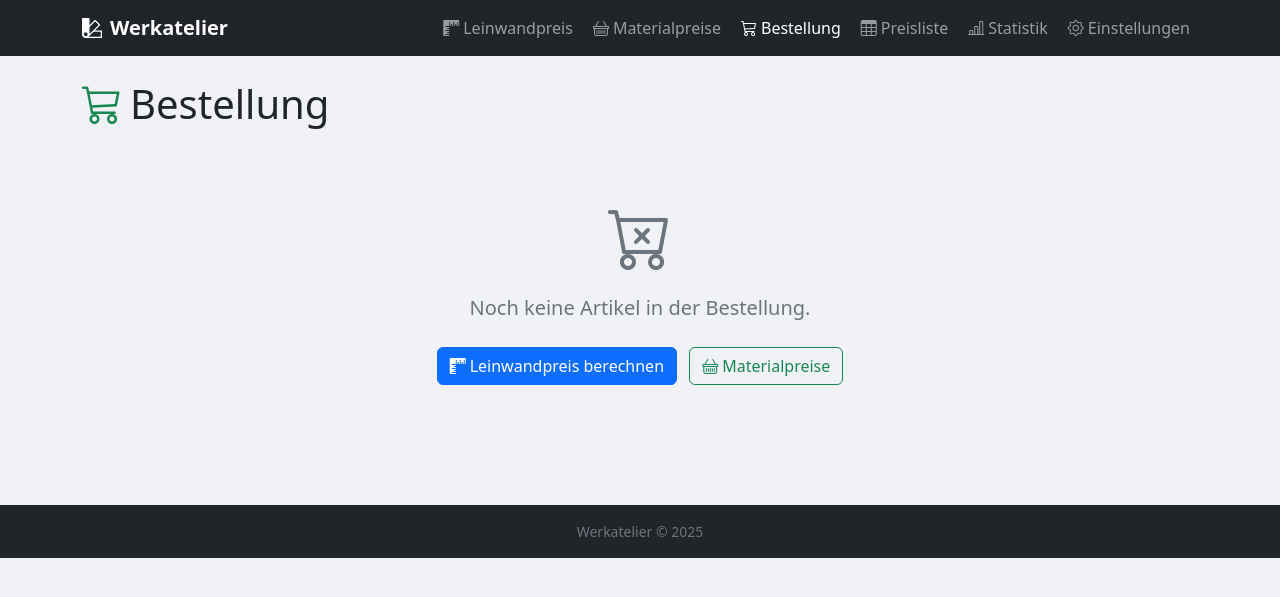
After one commit to pakolb2/web-Werkatelier, a Flask app: page /bestellung in a window 1280 px wide. The commit adds this page. Shown: the top 597 px of the page. Run offline with Flask 3, Linux system fonts and the light colour scheme; some libraries are stand-ins or nearby versions.

Commit message:
editing possible

```diff
--- a/app.py
+++ b/app.py
@@ -66,6 +66,12 @@ def einstellungen():
         canvas_prices=canvas_prices,
         business_info=biz_info,
     )
+
+
+@app.route("/bestellung")
+def bestellung():
+    biz_info = load_business_info()
+    return render_template("bestellung.html", business_info=biz_info)
 
 
 @app.route("/statistik")
--- /dev/null
+++ b/static/js/bestellung.js
@@ -0,0 +1,175 @@
+'use strict';
+
+// ── Bestellung page ───────────────────────────────────────────────────────────
+// Depends on ORDER (from order.js, loaded by base.html before this file).
+
+const $b = id => document.getElementById(id);
+
+// ── Rendering ─────────────────────────────────────────────────────────────────
+
+function renderBestellung() {
+  const items   = ORDER.getItems();
+  const empty   = $b('empty-state');
+  const content = $b('order-content');
+
+  if (items.length === 0) {
+    empty.classList.remove('d-none');
+    content.classList.add('d-none');
+    $b('cart-count-badge').textContent = '';
+    return;
+  }
+  empty.classList.add('d-none');
+  content.classList.remove('d-none');
+
+  const total = items.reduce((s, i) => s + (i.qty || 1), 0);
+  $b('cart-count-badge').textContent = `${total} Artikel`;
+
+  renderItems(items);
+  renderSummary(items);
+}
+
+function renderItems(items) {
+  const container = $b('order-items-container');
+  container.innerHTML = '';
+
+  items.forEach((item, idx) => {
+    const qty       = item.qty || 1;
+    const net       = item.verkauf;
+    const mwstAmt   = item.mwst ? Math.round(net * 0.081 * 20) / 20 : 0;
+    const gross     = Math.round((net + mwstAmt) * 20) / 20;
+    const lineTotal = Math.round(gross * qty * 20) / 20;
+
+    let desc, detail, icon;
+    if (item.type === 'material') {
+      desc   = item.produkt;
+      detail = item.qty_display || '';
+      icon   = 'bi-basket text-success';
+    } else {
+      desc   = `${item.size} cm`;
+      const support = item.support && item.support !== 'Kein Zwischenstück' ? ` · ${item.support}` : '';
+      detail = `${item.fabric} · ${item.wood}${support}`;
+      icon   = 'bi-rulers text-primary';
+    }
+
+    const mwstBadge = item.mwst
+      ? '<span class="badge bg-success-subtle text-success border border-success-subtle small">inkl. MwSt</span>'
+      : '<span class="badge bg-secondary-subtle text-secondary border small">exkl. MwSt</span>';
+
+    const unitNote = qty > 1
+      ? `<div class="text-secondary x-small">${gross.toFixed(2)} CHF × ${qty}</div>`
+      : '';
+
+    const card = document.createElement('div');
+    card.className = 'card shadow-sm mb-2';
+    card.innerHTML = `
+      <div class="card-body py-2 px-3">
+        <div class="d-flex align-items-start gap-3">
+          <!-- Clickable info area -->
+          <div class="flex-grow-1" style="cursor:pointer" data-edit-idx="${idx}">
+            <div class="d-flex align-items-center gap-2 flex-wrap mb-1">
+              ${qty > 1 ? `<span class="badge bg-primary rounded-pill">${qty}×</span>` : ''}
+              <span class="fw-semibold"><i class="bi ${icon} me-1"></i>${desc}</span>
+              ${mwstBadge}
+            </div>
+            <div class="text-secondary small text-truncate" style="max-width:360px">${detail}</div>
+          </div>
+          <!-- Price -->
+          <div class="text-end flex-shrink-0">
+            <div class="fw-bold font-monospace text-success fs-6">${lineTotal.toFixed(2)}</div>
+            <div class="text-secondary x-small">CHF</div>
+            ${unitNote}
+          </div>
+        </div>
+        <!-- Actions -->
+        <div class="d-flex gap-2 mt-2 pt-2 border-top">
+          <button class="btn btn-outline-secondary btn-sm btn-edit-item" data-idx="${idx}">
+            <i class="bi bi-pencil me-1"></i>Bearbeiten
+          </button>
+          <button class="btn btn-outline-danger btn-sm ms-auto btn-remove-item" data-idx="${idx}">
+            <i class="bi bi-trash me-1"></i>Entfernen
+          </button>
+        </div>
+      </div>`;
+    container.appendChild(card);
+  });
+
+  // Wire edit buttons and clickable area
+  container.querySelectorAll('.btn-edit-item, [data-edit-idx]').forEach(el => {
+    el.addEventListener('click', () => {
+      const idx = parseInt(el.dataset.idx ?? el.dataset.editIdx);
+      ORDER.openEditModal(idx);
+    });
+  });
+
+  // Wire remove buttons
+  container.querySelectorAll('.btn-remove-item').forEach(el => {
+    el.addEventListener('click', () => ORDER.removeItem(parseInt(el.dataset.idx)));
+  });
+}
+
+function renderSummary(items) {
+  const lines = $b('summary-lines');
+  lines.innerHTML = '';
+  let totalNet  = 0;
+  let totalMwst = 0;
+
+  items.forEach(item => {
+    const qty     = item.qty || 1;
+    const net     = item.verkauf * qty;
+    const mwst    = item.mwst ? Math.round(item.verkauf * 0.081 * 20) / 20 * qty : 0;
+    totalNet  += net;
+    totalMwst += mwst;
+
+    const gross = Math.round((net + mwst) * 20) / 20;
+    const label = item.type === 'material'
+      ? item.produkt
+      : `${qty > 1 ? qty + '× ' : ''}${item.size} cm`;
+
+    lines.innerHTML += `
+      <div class="d-flex justify-content-between align-items-baseline small py-1 border-bottom">
+        <span class="text-secondary text-truncate me-2" style="max-width:170px">${label}</span>
+        <span class="font-monospace flex-shrink-0">${gross.toFixed(2)}</span>
+      </div>`;
+  });
+
+  const total = Math.round((totalNet + totalMwst) * 20) / 20;
+  $b('summary-total').textContent = total.toFixed(2);
+  $b('summary-mwst-note').textContent = totalMwst > 0
+    ? `inkl. MwSt CHF ${(Math.round(totalMwst * 20) / 20).toFixed(2)}`
+    : '';
+}
+
+// ── PDF preview ───────────────────────────────────────────────────────────────
+
+$b('btn-preview-pdf').addEventListener('click', () => {
+  if (!window.jspdf) { alert('PDF-Bibliothek noch nicht geladen — bitte kurz warten.'); return; }
+  const url = ORDER.generatePDFBlobUrl();
+  if (!url) return;
+
+  const iframe = $b('pdf-preview-iframe');
+  const box    = $b('pdf-preview-box');
+  iframe.src = url;
+  box.classList.remove('d-none');
+  box.scrollIntoView({ behavior: 'smooth', block: 'start' });
+  $b('btn-preview-pdf').innerHTML = '<i class="bi bi-arrow-clockwise me-1"></i>Vorschau aktualisieren';
+});
+
+$b('btn-close-preview').addEventListener('click', () => {
+  $b('pdf-preview-box').classList.add('d-none');
+  $b('pdf-preview-iframe').src = '';
+  $b('btn-preview-pdf').innerHTML = '<i class="bi bi-eye me-1"></i>PDF Vorschau';
+});
+
+$b('btn-download-pdf').addEventListener('click', () => {
+  if (!window.jspdf) { alert('PDF-Bibliothek noch nicht geladen — bitte kurz warten.'); return; }
+  ORDER.generatePDF();
+});
+
+$b('btn-clear-all').addEventListener('click', () => {
+  if (confirm('Bestellung wirklich löschen?')) ORDER.clearItems();
+});
+
+// ── Init ──────────────────────────────────────────────────────────────────────
+
+document.addEventListener('wa_order_changed', renderBestellung);
+renderBestellung();
--- a/static/js/order.js
+++ b/static/js/order.js
@@ -1,9 +1,9 @@
 'use strict';
 
 // ── Shared order module ───────────────────────────────────────────────────────
-// Included on every page that has an order panel.
-// Requires: window.jspdf (jsPDF + AutoTable) to be loaded first.
-// Requires: window.BUSINESS_INFO to be set by the template.
+// Loaded globally from base.html on every page.
+// Requires: window.jspdf (jsPDF + AutoTable) for PDF generation (lazy).
+// Requires: window.BUSINESS_INFO set by the page template.
 
 const ORDER = (() => {
   const KEY = 'wa_order';
@@ -19,10 +19,13 @@ const ORDER = (() => {
     localStorage.setItem(KEY, JSON.stringify(items));
     updateNavBadge();
     renderPanel();
+    document.dispatchEvent(new CustomEvent('wa_order_changed'));
   }
 
   function addItem(item) {
     const items = getItems();
+    if (!('qty'  in item)) item.qty  = 1;
+    if (!('mwst' in item)) item.mwst = true;
     items.push(item);
     _save(items);
   }
@@ -33,10 +36,18 @@ const ORDER = (() => {
     _save(items);
   }
 
+  function updateItem(idx, changes) {
+    const items = getItems();
+    if (idx < 0 || idx >= items.length) return;
+    Object.assign(items[idx], changes);
+    _save(items);
+  }
+
   function clearItems() {
     localStorage.removeItem(KEY);
     updateNavBadge();
     renderPanel();
+    document.dispatchEvent(new CustomEvent('wa_order_changed'));
   }
 
   // ── Nav badge ───────────────────────────────────────────────────────────────
@@ -44,7 +55,7 @@ const ORDER = (() => {
   function updateNavBadge() {
     const badge = el('nav-order-badge');
     if (!badge) return;
-    const count = getItems().length;
+    const count = getItems().reduce((s, i) => s + (i.qty || 1), 0);
     badge.textContent = count;
     badge.classList.toggle('d-none', count === 0);
   }
@@ -59,7 +70,7 @@ const ORDER = (() => {
     if (items.length === 0) { panel.classList.add('d-none'); return; }
 
     panel.classList.remove('d-none');
-    el('order-count').textContent = items.length;
+    el('order-count').textContent = items.reduce((s, i) => s + (i.qty || 1), 0);
     const pBtn = el('btn-print-order');
     if (pBtn) pBtn.classList.remove('d-none');
 
@@ -68,30 +79,39 @@ const ORDER = (() => {
     let total = 0;
 
     items.forEach((item, idx) => {
-      const net   = item.verkauf;
-      const mwst  = item.mwst ? Math.round(net * 0.081 * 20) / 20 : 0;
-      const gross = Math.round((net + mwst) * 20) / 20;
-      total += gross;
+      const qty       = item.qty || 1;
+      const net       = item.verkauf;
+      const mwst      = item.mwst ? Math.round(net * 0.081 * 20) / 20 : 0;
+      const gross     = Math.round((net + mwst) * 20) / 20;
+      const lineTotal = Math.round(gross * qty * 20) / 20;
+      total += lineTotal;
 
       let desc, detail;
       if (item.type === 'material') {
         desc   = item.produkt;
         detail = item.qty_display || '';
       } else {
-        // canvas (or legacy items without type)
         desc   = `${item.size} cm`;
         const support = item.support && item.support !== 'Kein Zwischenstück' ? ` · ${item.support}` : '';
         detail = `${item.fabric} · ${item.wood}${support}`;
       }
 
+      const qtyBadge = qty > 1 ? `<span class="badge bg-secondary me-1">${qty}×</span>` : '';
+
       const tr = document.createElement('tr');
+      tr.style.cursor = 'pointer';
+      tr.title = 'Klicken zum Bearbeiten';
       tr.innerHTML = `
-        <td class="fw-semibold small">${desc}</td>
+        <td class="fw-semibold small">${qtyBadge}${desc}</td>
         <td class="text-secondary small">${detail}</td>
-        <td class="text-end font-monospace small">${gross.toFixed(2)}${item.mwst ? '<span class="text-secondary x-small ms-1">*</span>' : ''}</td>
+        <td class="text-end font-monospace small">${lineTotal.toFixed(2)}${item.mwst ? '<span class="text-secondary x-small ms-1">*</span>' : ''}</td>
         <td class="d-print-none text-end">
-          <button class="btn btn-sm btn-outline-danger py-0 px-1 remove-order-item" data-idx="${idx}">×</button>
+          <button class="btn btn-sm btn-outline-danger py-0 px-1 remove-order-item" data-idx="${idx}" title="Entfernen">×</button>
         </td>`;
+      tr.addEventListener('click', e => {
+        if (e.target.closest('.remove-order-item')) return;
+        openEditModal(idx);
+      });
       tbody.appendChild(tr);
     });
 
@@ -102,6 +122,55 @@ const ORDER = (() => {
     document.querySelectorAll('.remove-order-item').forEach(btn =>
       btn.addEventListener('click', () => removeItem(parseInt(btn.dataset.idx)))
     );
+  }
+
+  // ── Edit modal ──────────────────────────────────────────────────────────────
+
+  let _editIdx = -1;
+
+  function openEditModal(idx) {
+    const items = getItems();
+    const item  = items[idx];
+    if (!item) return;
+    _editIdx = idx;
+
+    const descEl = el('edit-item-desc');
+    if (descEl) {
+      descEl.textContent = item.type === 'material'
+        ? item.produkt
+        : `${item.size} cm — ${item.fabric} · ${item.wood}`;
+    }
+    const qtyInp = el('edit-qty');
+    if (qtyInp) qtyInp.value = item.qty || 1;
+    const mwstChk = el('edit-mwst');
+    if (mwstChk) mwstChk.checked = item.mwst !== false;
+
+    const modalEl = el('order-edit-modal');
+    if (modalEl) new bootstrap.Modal(modalEl).show();
+  }
+
+  function _bindEditModal() {
+    const saveBtn  = el('btn-save-edit');
+    const minusBtn = el('edit-qty-minus');
+    const plusBtn  = el('edit-qty-plus');
+    if (!saveBtn) return;
+
+    saveBtn.addEventListener('click', () => {
+      if (_editIdx < 0) return;
+      const qty  = Math.max(1, parseInt(el('edit-qty')?.value || 1));
+      const mwst = el('edit-mwst')?.checked ?? true;
+      updateItem(_editIdx, { qty, mwst });
+      _editIdx = -1;
+      bootstrap.Modal.getInstance(el('order-edit-modal'))?.hide();
+    });
+    minusBtn?.addEventListener('click', () => {
+      const inp = el('edit-qty');
+      if (inp) inp.value = Math.max(1, parseInt(inp.value || 1) - 1);
+    });
+    plusBtn?.addEventListener('click', () => {
+      const inp = el('edit-qty');
+      if (inp) inp.value = Math.min(99, parseInt(inp.value || 1) + 1);
+    });
   }
 
   // ── Shared PDF helpers ──────────────────────────────────────────────────────
@@ -131,7 +200,7 @@ const ORDER = (() => {
 
     doc.setDrawColor(200); doc.setLineWidth(0.4);
     doc.line(ML, 50, W - MR, 50);
-    return 58; // Y position after header
+    return 58;
   }
 
   function drawPDFFooter(doc, W, ML, MR) {
@@ -147,30 +216,27 @@ const ORDER = (() => {
     if (parts.length) { doc.setFont('helvetica', 'normal'); doc.text(parts.join('   ·   '), ML, fLine); }
   }
 
-  // ── Order PDF ───────────────────────────────────────────────────────────────
+  // ── PDF builder (shared core) ───────────────────────────────────────────────
 
-  function generatePDF() {
-    if (!window.jspdf) { alert('PDF-Bibliothek noch nicht geladen — kurz warten.'); return; }
+  function _buildPDFDoc() {
+    if (!window.jspdf) return null;
     const items = getItems();
-    if (items.length === 0) { alert('Keine Artikel in der Bestellung.'); return; }
+    if (!items.length) return null;
 
     const { jsPDF } = window.jspdf;
     const doc = new jsPDF({ unit: 'mm', format: 'a4' });
     const W = 210, ML = 15, MR = 15;
     let Y = drawPDFHeader(doc, W, ML, MR);
 
-    // Section title
     doc.setFont('helvetica', 'bold'); doc.setFontSize(12); doc.setTextColor(30);
     doc.text('Bestellung / Offerte', ML, Y); Y += 8;
 
-    // Separate canvas and material items for display grouping
-    const canvasItems   = items.filter(i => !i.type || i.type === 'canvas');
-    const materialItems = items.filter(i => i.type === 'material');
-
-    const buildRows = arr => arr.map(item => {
-      const net   = item.verkauf;
-      const mwst  = item.mwst ? Math.round(net * 0.081 * 20) / 20 : 0;
-      const gross = Math.round((net + mwst) * 20) / 20;
+    const allRows = items.map(item => {
+      const qty       = item.qty || 1;
+      const net       = item.verkauf;
+      const mwst      = item.mwst ? Math.round(net * 0.081 * 20) / 20 : 0;
+      const gross     = Math.round((net + mwst) * 20) / 20;
+      const lineTotal = Math.round(gross * qty * 20) / 20;
       let desc, detail;
       if (item.type === 'material') {
         desc   = item.produkt;
@@ -180,28 +246,28 @@ const ORDER = (() => {
         const sup = item.support && item.support !== 'Kein Zwischenstück' ? ` · ${item.support}` : '';
         detail = `${item.fabric} · ${item.wood}${sup}`;
       }
-      return [desc, detail, `CHF ${gross.toFixed(2)}${item.mwst ? ' *' : ''}`];
+      const qtyStr = qty > 1 ? `${qty}× ` : '';
+      return [`${qtyStr}${desc}`, detail, `CHF ${lineTotal.toFixed(2)}${item.mwst ? ' *' : ''}`];
     });
-
-    const allRows = buildRows(items);
 
     doc.autoTable({
       startY: Y,
       head: [['Beschreibung', 'Details', 'CHF']],
       body: allRows,
-      styles:           { fontSize: 9, cellPadding: 2.5 },
-      headStyles:       { fillColor: [25, 135, 84], textColor: 255, fontStyle: 'bold' },
+      styles:             { fontSize: 9, cellPadding: 2.5 },
+      headStyles:         { fillColor: [25, 135, 84], textColor: 255, fontStyle: 'bold' },
       alternateRowStyles: { fillColor: [248, 249, 250] },
-      columnStyles:     { 2: { halign: 'right', fontStyle: 'bold' } },
-      margin:           { left: ML, right: MR },
+      columnStyles:       { 2: { halign: 'right', fontStyle: 'bold' } },
+      margin:             { left: ML, right: MR },
     });
 
     Y = doc.lastAutoTable.finalY + 6;
 
-    // Total
     const total = items.reduce((s, item) => {
-      const mwst = item.mwst ? Math.round(item.verkauf * 0.081 * 20) / 20 : 0;
-      return s + Math.round((item.verkauf + mwst) * 20) / 20;
+      const qty   = item.qty || 1;
+      const mwst  = item.mwst ? Math.round(item.verkauf * 0.081 * 20) / 20 : 0;
+      const gross = Math.round((item.verkauf + mwst) * 20) / 20;
+      return s + Math.round(gross * qty * 20) / 20;
     }, 0);
 
     const cR = W - MR, cL = cR - 68;
@@ -216,8 +282,25 @@ const ORDER = (() => {
     }
 
     drawPDFFooter(doc, W, ML, MR);
+    return doc;
+  }
+
+  // ── Order PDF ───────────────────────────────────────────────────────────────
+
+  function generatePDF() {
+    if (!window.jspdf) { alert('PDF-Bibliothek noch nicht geladen — kurz warten.'); return; }
+    const items = getItems();
+    if (!items.length) { alert('Keine Artikel in der Bestellung.'); return; }
+    const doc = _buildPDFDoc();
+    if (!doc) return;
     const today = new Date().toLocaleDateString('de-CH').replace(/\./g, '-');
     doc.save(`Bestellung_${today}.pdf`);
+  }
+
+  function generatePDFBlobUrl() {
+    const doc = _buildPDFDoc();
+    if (!doc) return null;
+    return doc.output('bloburl');
   }
 
   // ── Init ─────────────────────────────────────────────────────────────────────
@@ -229,9 +312,16 @@ const ORDER = (() => {
     if (clearBtn) clearBtn.addEventListener('click', clearItems);
     const printBtn = el('btn-print-order');
     if (printBtn) printBtn.addEventListener('click', generatePDF);
+    _bindEditModal();
   }
 
   init();
 
-  return { getItems, addItem, removeItem, clearItems, renderPanel, updateNavBadge, generatePDF, drawPDFHeader, drawPDFFooter };
+  return {
+    getItems, addItem, removeItem, updateItem, clearItems,
+    renderPanel, updateNavBadge,
+    generatePDF, generatePDFBlobUrl,
+    drawPDFHeader, drawPDFFooter,
+    openEditModal,
+  };
 })();
--- a/templates/base.html
+++ b/templates/base.html
@@ -34,8 +34,8 @@
           </a>
         </li>
         <li class="nav-item">
-          <a class="nav-link position-relative" href="#order-panel" id="nav-order-link"
-             onclick="event.preventDefault(); document.getElementById('order-panel')?.scrollIntoView({behavior:'smooth'})">
+          <a class="nav-link position-relative {% if request.endpoint == 'bestellung' %}active{% endif %}"
+             href="{{ url_for('bestellung') }}">
             <i class="bi bi-cart3 me-1"></i>Bestellung
             <span id="nav-order-badge" class="position-absolute top-0 start-100 translate-middle badge rounded-pill bg-danger d-none" style="font-size:0.65rem">0</span>
           </a>
--- /dev/null
+++ b/templates/bestellung.html
@@ -0,0 +1,131 @@
+{% extends "base.html" %}
+{% block title %}Bestellung — Werkatelier{% endblock %}
+
+{% block content %}
+<div class="d-flex align-items-center gap-3 mb-4 d-print-none">
+  <h1 class="mb-0"><i class="bi bi-cart3 me-2 text-success"></i>Bestellung</h1>
+  <span id="cart-count-badge" class="badge bg-success-subtle text-success border border-success-subtle fs-6 px-3 py-2"></span>
+</div>
+
+<!-- ── Empty state ───────────────────────────────────────────────────────────── -->
+<div id="empty-state" class="text-center py-5">
+  <i class="bi bi-cart-x display-3 text-secondary d-block mb-3"></i>
+  <p class="text-secondary fs-5 mb-4">Noch keine Artikel in der Bestellung.</p>
+  <a href="{{ url_for('leinwandpreise') }}" class="btn btn-primary me-2">
+    <i class="bi bi-rulers me-1"></i>Leinwandpreis berechnen
+  </a>
+  <a href="{{ url_for('materialpreise') }}" class="btn btn-outline-success">
+    <i class="bi bi-basket me-1"></i>Materialpreise
+  </a>
+</div>
+
+<!-- ── Order content ─────────────────────────────────────────────────────────── -->
+<div id="order-content" class="d-none">
+  <div class="row g-4">
+
+    <!-- Left: item cards -->
+    <div class="col-lg-8">
+      <div id="order-items-container"></div>
+
+      <div class="d-flex gap-2 mt-3 flex-wrap d-print-none">
+        <a href="{{ url_for('leinwandpreise') }}" class="btn btn-outline-primary btn-sm">
+          <i class="bi bi-plus me-1"></i>Leinwand hinzufügen
+        </a>
+        <a href="{{ url_for('materialpreise') }}" class="btn btn-outline-success btn-sm">
+          <i class="bi bi-plus me-1"></i>Material hinzufügen
+        </a>
+      </div>
+    </div>
+
+    <!-- Right: summary + actions + preview -->
+    <div class="col-lg-4 d-print-none">
+      <div class="sticky-top" style="top: 76px">
+
+        <!-- Summary card -->
+        <div class="card shadow-sm mb-3">
+          <div class="card-header bg-success text-white py-2">
+            <span class="fw-semibold"><i class="bi bi-receipt me-2"></i>Zusammenfassung</span>
+          </div>
+          <div class="card-body py-2 px-3" id="summary-lines"></div>
+          <div class="card-footer py-2">
+            <div class="d-flex justify-content-between align-items-center">
+              <span class="fw-semibold">Total</span>
+              <strong class="fs-4 font-monospace text-success" id="summary-total">—</strong>
+            </div>
+            <div class="text-secondary x-small mt-1" id="summary-mwst-note"></div>
+          </div>
+        </div>
+
+        <!-- Action buttons -->
+        <div class="d-grid gap-2 mb-3">
+          <button id="btn-preview-pdf" class="btn btn-outline-primary">
+            <i class="bi bi-eye me-1"></i>PDF Vorschau
+          </button>
+          <button id="btn-download-pdf" class="btn btn-success">
+            <i class="bi bi-file-earmark-pdf me-1"></i>PDF herunterladen
+          </button>
+          <button id="btn-clear-all" class="btn btn-outline-danger">
+            <i class="bi bi-trash me-1"></i>Bestellung löschen
+          </button>
+        </div>
+
+        <!-- PDF preview box -->
+        <div id="pdf-preview-box" class="d-none">
+          <div class="card shadow-sm">
+            <div class="card-header py-2 d-flex align-items-center">
+              <span class="small fw-semibold">
+                <i class="bi bi-file-earmark-pdf me-1 text-danger"></i>PDF Vorschau
+              </span>
+              <button class="btn-close btn-sm ms-auto" id="btn-close-preview" aria-label="Schliessen"></button>
+            </div>
+            <div class="card-body p-1">
+              <iframe id="pdf-preview-iframe" style="width:100%;height:520px;border:none;border-radius:4px"></iframe>
+            </div>
+          </div>
+        </div>
+
+      </div><!-- /sticky -->
+    </div>
+  </div>
+</div><!-- /order-content -->
+
+<!-- ── Edit modal ────────────────────────────────────────────────────────────── -->
+<div class="modal fade" id="order-edit-modal" tabindex="-1" aria-hidden="true">
+  <div class="modal-dialog modal-sm modal-dialog-centered">
+    <div class="modal-content">
+      <div class="modal-header py-2">
+        <h6 class="modal-title fw-semibold"><i class="bi bi-pencil me-2"></i>Artikel anpassen</h6>
+        <button type="button" class="btn-close btn-sm" data-bs-dismiss="modal"></button>
+      </div>
+      <div class="modal-body">
+        <p class="text-secondary small mb-3" id="edit-item-desc"></p>
+        <div class="mb-3">
+          <label class="form-label small fw-semibold mb-1">Anzahl</label>
+          <div class="input-group input-group-sm">
+            <button class="btn btn-outline-secondary" type="button" id="edit-qty-minus">−</button>
+            <input type="number" class="form-control text-center fw-bold" id="edit-qty" min="1" max="99" value="1">
+            <button class="btn btn-outline-secondary" type="button" id="edit-qty-plus">+</button>
+          </div>
+        </div>
+        <div class="form-check">
+          <input class="form-check-input" type="checkbox" id="edit-mwst" checked>
+          <label class="form-check-label small fw-semibold" for="edit-mwst">MwSt 8.1% einrechnen</label>
+        </div>
+      </div>
+      <div class="modal-footer py-2 gap-2">
+        <button type="button" class="btn btn-sm btn-outline-secondary" data-bs-dismiss="modal">Abbrechen</button>
+        <button type="button" class="btn btn-sm btn-success" id="btn-save-edit">
+          <i class="bi bi-check me-1"></i>Speichern
+        </button>
+      </div>
+    </div>
+  </div>
+</div>
+{% endblock %}
+
+{% block scripts %}
+<script>const BUSINESS_INFO = {{ business_info | tojson }};</script>
+<script src="https://cdnjs.cloudflare.com/ajax/libs/jspdf/2.5.1/jspdf.umd.min.js"></script>
+<script src="https://cdnjs.cloudflare.com/ajax/libs/jspdf-autotable/3.8.2/jspdf.plugin.autotable.min.js"></script>
+<script src="{{ url_for('static', filename='js/bestellung.js') }}"></script>
+{% endblock %}
--- a/templates/materialpreise.html
+++ b/templates/materialpreise.html
@@ -154,7 +154,7 @@
             <h5 class="mb-0">Total: <strong id="mat-total"></strong></h5>
             <div class="d-flex align-items-center gap-3">
               <div class="form-check mb-0">
-                <input class="form-check-input" type="checkbox" id="mat-chk-mwst">
+                <input class="form-check-input" type="checkbox" id="mat-chk-mwst" checked>
                 <label class="form-check-label small fw-semibold" for="mat-chk-mwst">MwSt 8.1%</label>
               </div>
               <button id="btn-add-mat-order" class="btn btn-success btn-sm d-none">
```
Also changed, not shown: static/js/leinwand.js (+10 -3 lines), templates/_order_panel.html (+37 -0 lines).
